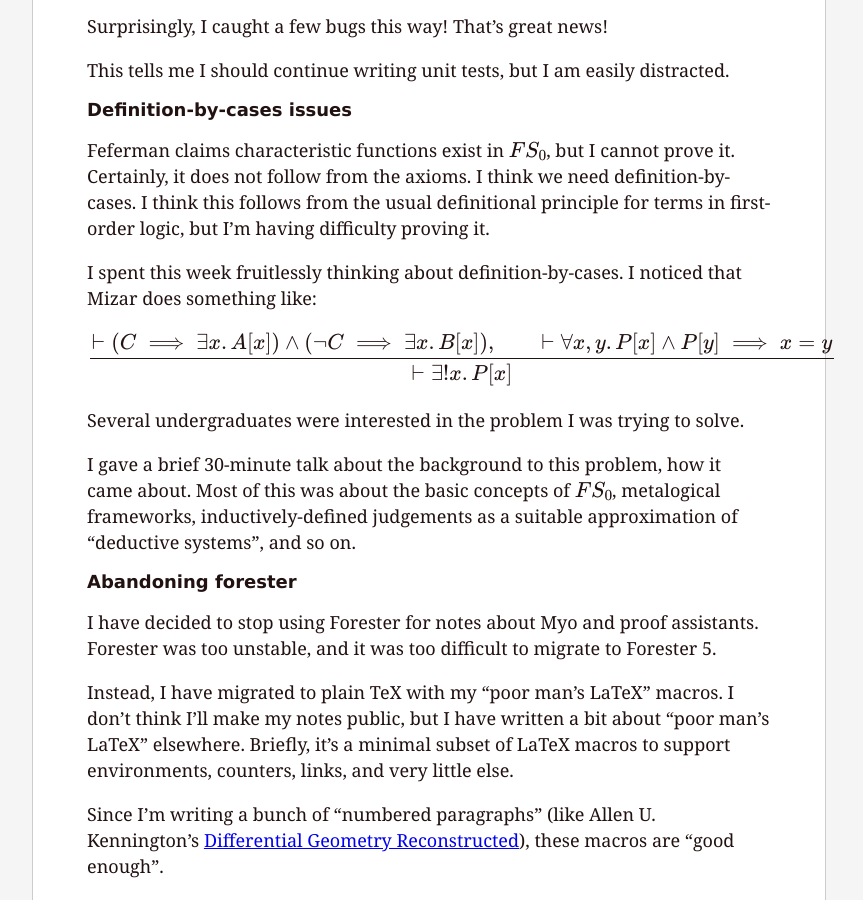
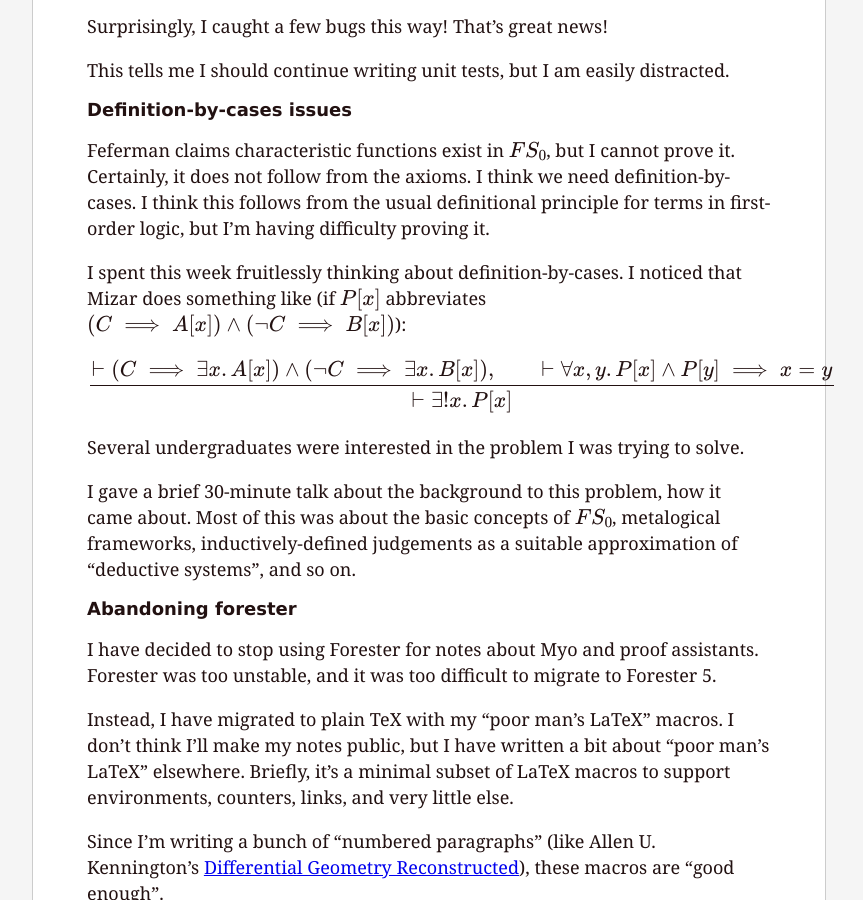
Before and after one commit to pqnelson/pqnelson.github.com, a Jekyll site: the page built from weekly/2026-05-17.md, in a window 1280 px wide and 900 px high, scrolled down 536 px. Shown: the whole window, without its empty margins (211-1074 px from the left). Built offline with Jekyll 4.4.1, drawn with Linux system fonts in a browser that asks for light colours; formulas are drawn with MathJax 3.

Commit message:
[minor] Clarified notation for weekly log

```diff
--- a/weekly/2026-05-17.md
+++ b/weekly/2026-05-17.md
@@ -36,7 +36,8 @@ definitional principle for terms in first-order logic, but I'm having
 difficulty proving it.
 
 I spent this week fruitlessly thinking about definition-by-cases. I
-noticed that Mizar does something like:
+noticed that Mizar does something like (if $P[x]$ abbreviates
+$(C\implies A[x])\land(\neg C\implies B[x])$):
 \begin{equation}
 \frac{\vdash(C\implies\exists x\ldotp A[x])\land(\neg C\implies\exists x\ldotp B[x]),\qquad\vdash\forall x,y\ldotp P[x]\land P[y]\implies x=y}{\vdash\exists!x\ldotp P[x]}
 \end{equation}
```
